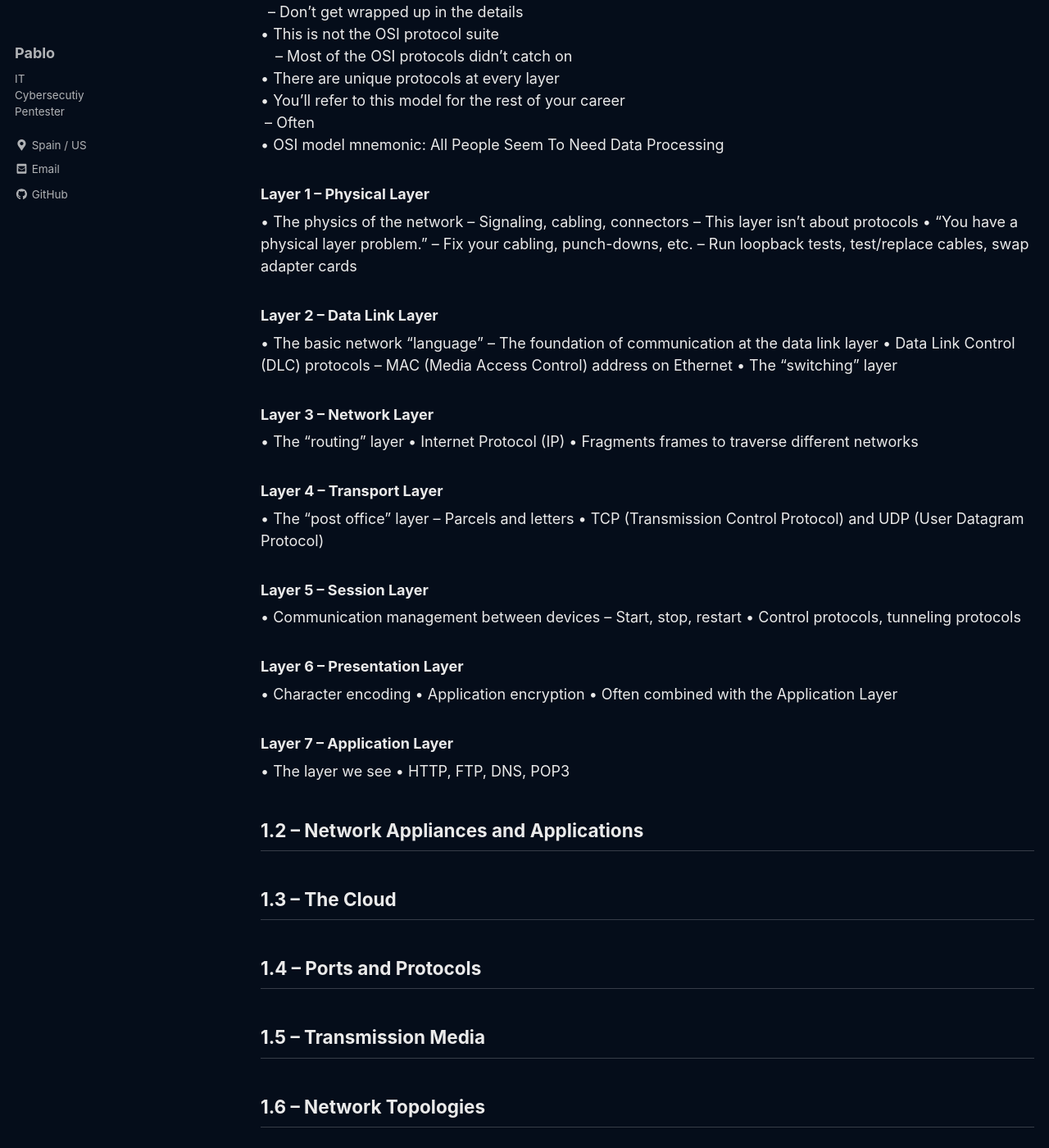
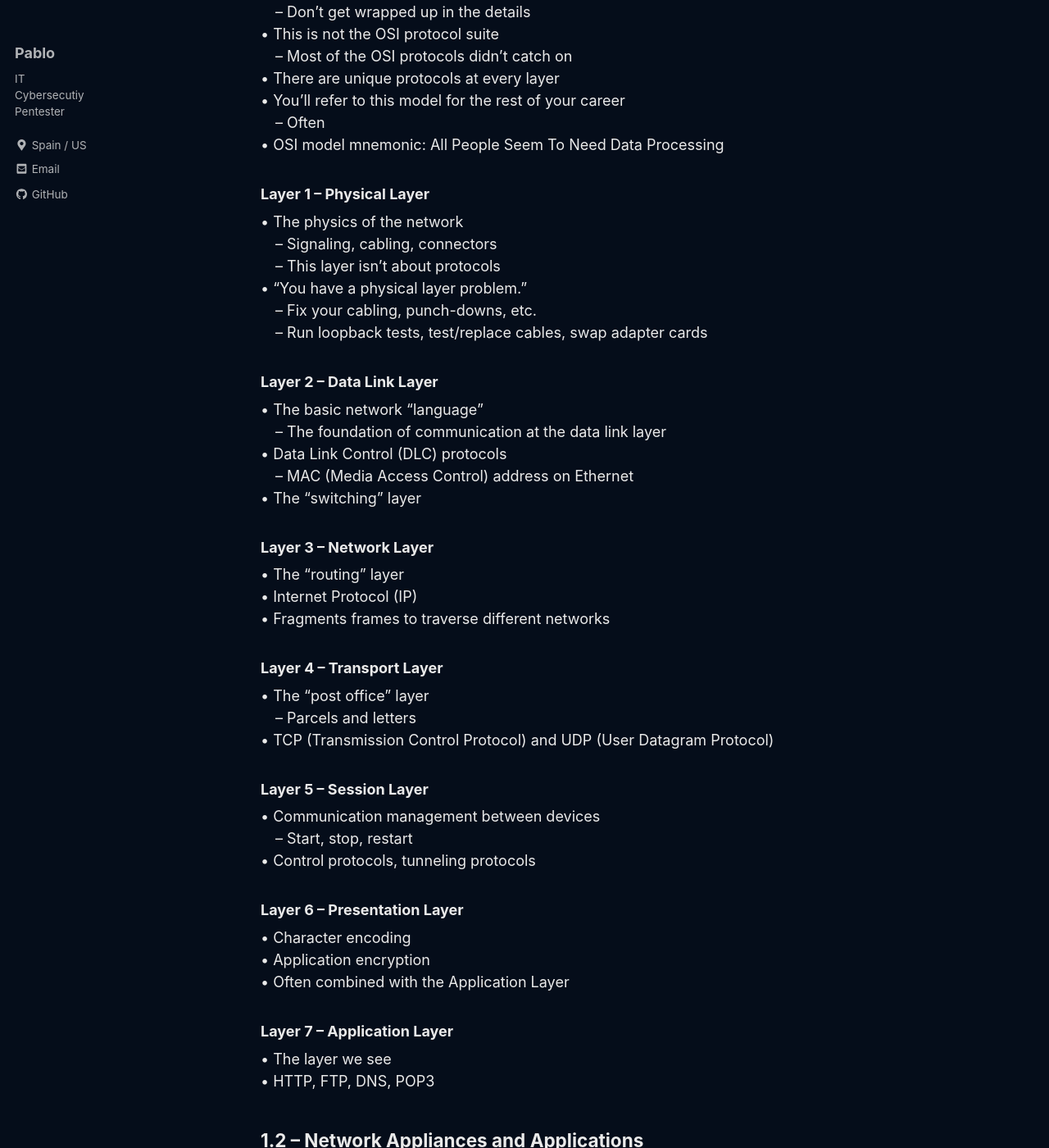
Before and after one commit to elCerillita/elcerillita.github.io, a Jekyll site: the page built from _posts/2025-09-28-comptia-networkplus-networking-concepts.md, in a window 1280 px wide and 1400 px high, scrolled down 361 px. Shown: the whole window at 82% size. Built offline with Jekyll 4.4.1, drawn with Linux system fonts in a browser that asks for light colours; cached includes are drawn as plain includes; a script that is not in the unit is left out.

```diff
--- a/_posts/2025-09-28-comptia-networkplus-networking-concepts.md
+++ b/_posts/2025-09-28-comptia-networkplus-networking-concepts.md
@@ -18,54 +18,54 @@ tags:
 ---
 ## 1.1 – The OSI Model
 • What is the OSI model? <br>
-&nbsp;– Open Systems Interconnection Reference Model<br>
+&emsp;– Open Systems Interconnection Reference Model<br>
 • It’s a guide (thus the term “model”)<br>
-&ensp;– Don’t get wrapped up in the details<br>
+&emsp;– Don’t get wrapped up in the details<br>
 • This is not the OSI protocol suite<br>
 &emsp;– Most of the OSI protocols didn’t catch on<br>
 • There are unique protocols at every layer<br>
 • You’ll refer to this model for the rest of your career<br>
-&nbsp;– Often<br>
+&emsp;– Often<br>
 • OSI model mnemonic: All People Seem To Need Data Processing<br>
 
 ### Layer 1 – Physical Layer
-• The physics of the network
-  – Signaling, cabling, connectors
-  – This layer isn’t about protocols
-• “You have a physical layer problem.”
-  – Fix your cabling, punch-downs, etc.
-  – Run loopback tests, test/replace cables, swap adapter cards
+• The physics of the network<br>
+&emsp;– Signaling, cabling, connectors<br>
+&emsp;– This layer isn’t about protocols<br>
+• “You have a physical layer problem.”<br>
+&emsp;– Fix your cabling, punch-downs, etc.<br>
+&emsp;– Run loopback tests, test/replace cables, swap adapter cards<br>
 
 ### Layer 2 – Data Link Layer
-• The basic network “language”
-  – The foundation of communication at the data link layer
-• Data Link Control (DLC) protocols
-  – MAC (Media Access Control) address on Ethernet
-• The “switching” layer
+• The basic network “language”<br>
+&emsp;– The foundation of communication at the data link layer<br>
+• Data Link Control (DLC) protocols<br>
+&emsp;– MAC (Media Access Control) address on Ethernet<br>
+• The “switching” layer<br>
 
 ### Layer 3 – Network Layer
-• The “routing” layer
-• Internet Protocol (IP)
-• Fragments frames to traverse different networks
+• The “routing” layer<br>
+• Internet Protocol (IP)<br>
+• Fragments frames to traverse different networks<br>
 
 ### Layer 4 – Transport Layer
-• The “post office” layer
-– Parcels and letters
-• TCP (Transmission Control Protocol) and UDP (User Datagram Protocol)
+• The “post office” layer<br>
+&emsp;– Parcels and letters<br>
+• TCP (Transmission Control Protocol) and UDP (User Datagram Protocol)<br>
 
 ### Layer 5 – Session Layer
-• Communication management between devices
-– Start, stop, restart
-• Control protocols, tunneling protocols
+• Communication management between devices<br>
+&emsp;– Start, stop, restart<br>
+• Control protocols, tunneling protocols<br>
 
 ### Layer 6 – Presentation Layer
-• Character encoding
-• Application encryption
-• Often combined with the Application Layer
+• Character encoding<br>
+• Application encryption<br>
+• Often combined with the Application Layer<br>
 
 ### Layer 7 – Application Layer
-• The layer we see
-• HTTP, FTP, DNS, POP3
+• The layer we see<br>
+• HTTP, FTP, DNS, POP3<br>
 
 ## 1.2 – Network Appliances and Applications
 ## 1.3 – The Cloud
```
